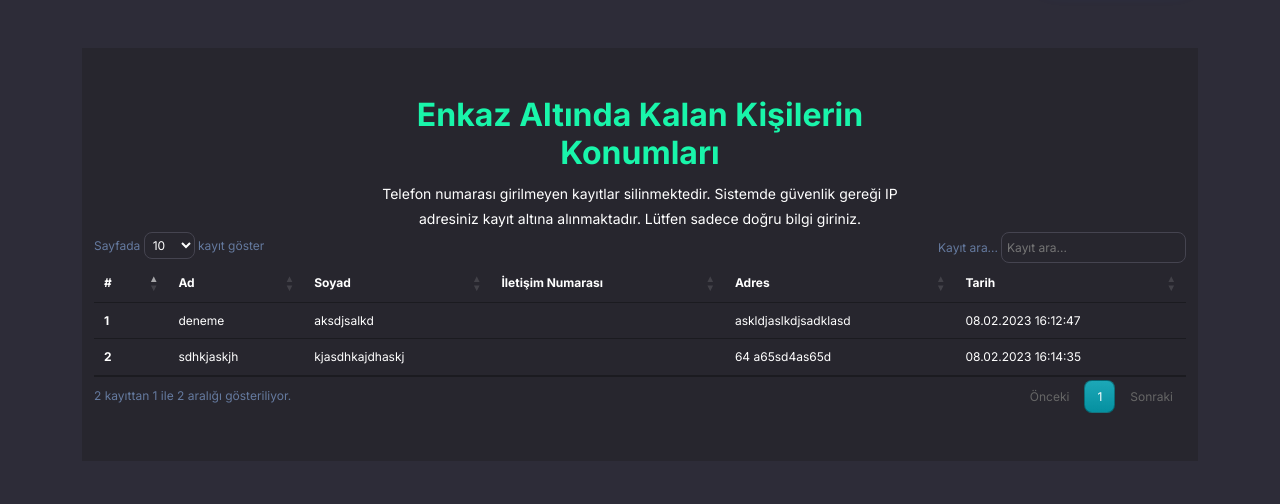
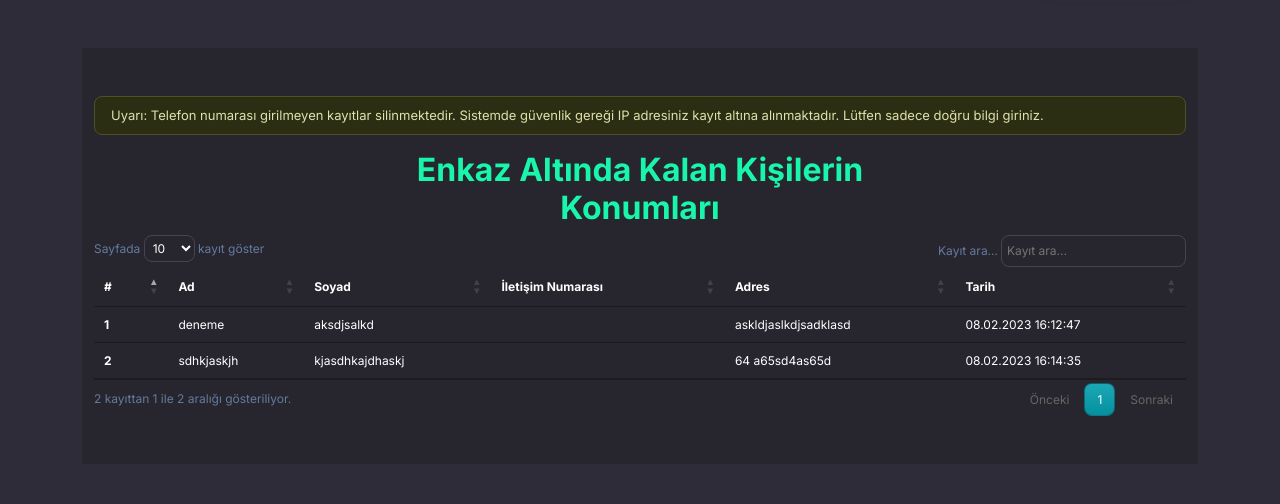
Before and after one commit to mevlutcelik/deprem-yardim, a PHP site: page /yardim-isteyenler.php in a window 1280 px wide. Shown: the part 80-584 px from the top of the page. Run offline with PHP 8.4, Linux system fonts and the light colour scheme; data comes from the database, SQL or seed files in the repository; data that the repository does not hold is empty; some libraries are stand-ins or nearby versions.

Commit message:
Update yardim-isteyenler.php

```diff
--- a/yardim-isteyenler.php
+++ b/yardim-isteyenler.php
@@ -49,10 +49,10 @@ date_default_timezone_set("Europe/Istanbul");
 <div class="container my-5">
     <section>
         <div class="container bg-dark py-5" style="overflow-x: auto;">
+            <div style="font-size: 13px;color: #dde1ac;background: #2c2e13;padding: 0.5rem 1rem;text-align: left;border-radius: 0.5rem;border: 1px solid #4e5226;" class="mb-3">Uyarı: Telefon numarası girilmeyen kayıtlar silinmektedir. Sistemde güvenlik gereği IP adresiniz kayıt altına alınmaktadır. Lütfen sadece doğru bilgi giriniz.</div>
             <div class="row">
                 <div class="col-md-8 col-xl-6 text-center mx-auto">
                     <h2 class="fw-bold text-success mb-2">Enkaz Altında Kalan Kişilerin Konumları</h2>
-                    <small class="mb-5">Telefon numarası girilmeyen kayıtlar silinmektedir. Sistemde güvenlik gereği IP adresiniz kayıt altına alınmaktadır. Lütfen sadece doğru bilgi giriniz.</small>
                 </div>
             </div>
 
```
